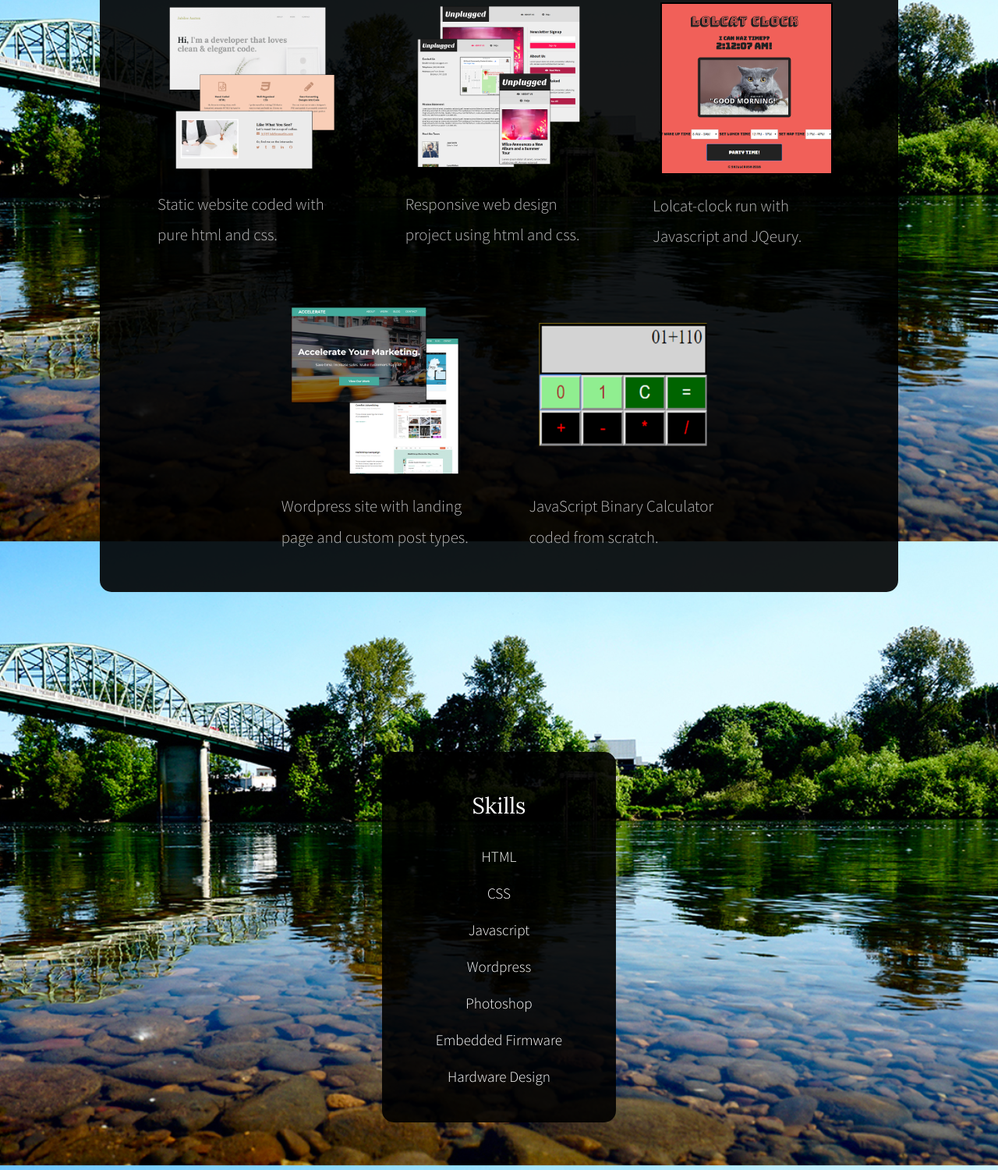
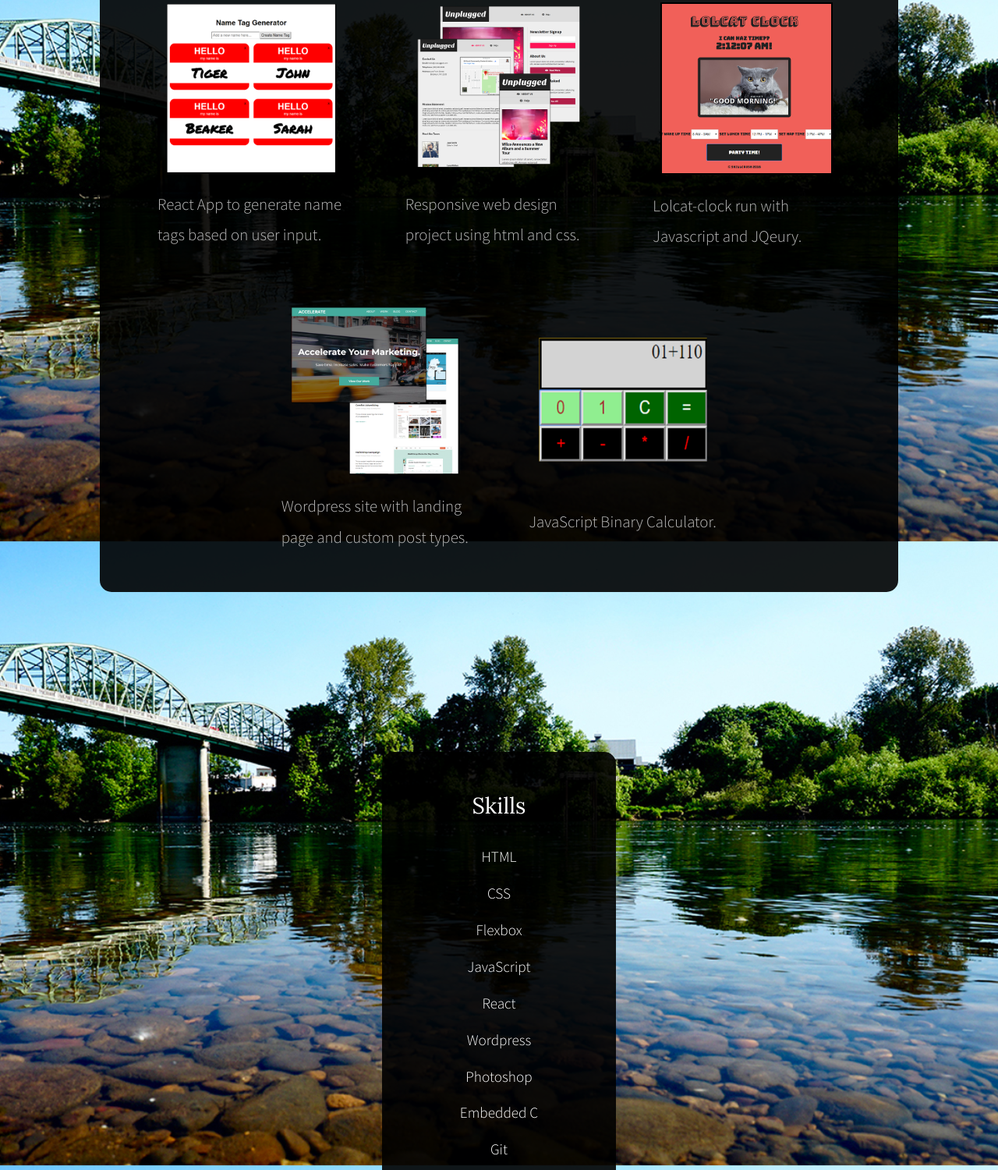
Before and after one commit to sjbenenate/portfolio-site-rev2, a plain HTML site: page index.html in a window 1280 px wide. Shown: the part 906-2406 px from the top of the page at 78% size. Drawn offline with nearby package versions, Linux system fonts and the light colour scheme.

Commit message:
added react project

```diff
--- a/css/main.css
+++ b/css/main.css
@@ -352,6 +352,11 @@ main {
 
 .pr-binary-calculator {
   background: url(../img/binary-calculator-preview.png) no-repeat center;
+  background-size: cover;
+}
+
+.pr-name-tag-generator {
+  background: url(../img/name-tag-generator.png) no-repeat center;
   background-size: cover;
 }
 
--- a/index.html
+++ b/index.html
@@ -39,6 +39,14 @@
     <div id="work" class="box-style">
       <h2>Showcase</h2>
       <div class="project">
+        <a href="https://bglgc.codesandbox.io/">
+        <figure class="project-img pr-name-tag-generator"></figure>
+        <div class="project-info">
+          <p>React App to generate name tags based on user input.</p>
+        </div>
+        </a>
+      </div>
+      <div class="project hide">
         <a href="./projects/jubilee-austen/index.html">
         <figure class="project-img pr-jubilee"></figure>
         <div class="project-info">
@@ -106,7 +114,7 @@
         <a href="./projects/binary-calculator/index.html">
         <figure class="project-img pr-binary-calculator"></figure>
         <div class="project-info">
-          <p>JavaScript Binary Calculator coded from scratch.</p>
+          <p>JavaScript Binary Calculator.</p>
         </div>
         </a>
       </div>
@@ -117,11 +125,13 @@
       <ul>
         <li>HTML</li>
         <li>CSS</li>
-        <li>Javascript</li>
+        <li>Flexbox</li>
+        <li>JavaScript</li>
+        <li>React</li>
         <li>Wordpress</li>
         <li>Photoshop</li>
-        <li>Embedded Firmware</li>
-        <li>Hardware Design</li>
+        <li>Embedded C</li>
+        <li>Git</li>
       </ul>
     </div>
 
```
Also changed, not shown: img/name-tag-generator.png (added).
